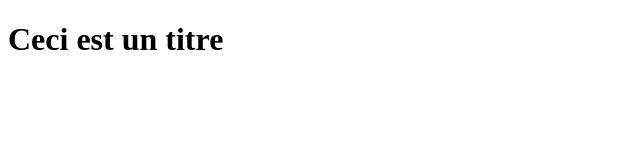
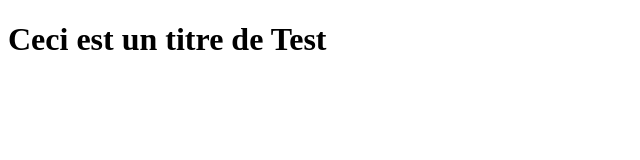
Before and after one commit to Snuffy237/TestColor, a plain HTML site: page index.html in a window 1280 px wide. Shown: the whole page, without its empty margins (0-640 px from the left). Drawn offline with Linux system fonts and the light colour scheme.

```diff
--- a/index.html
+++ b/index.html
@@ -5,6 +5,6 @@
     <title></title>
   </head>
   <body>
-    <h1> Ceci est un titre</h1>
+    <h1> Ceci est un titre de Test</h1>
   </body>
 </html>
```
